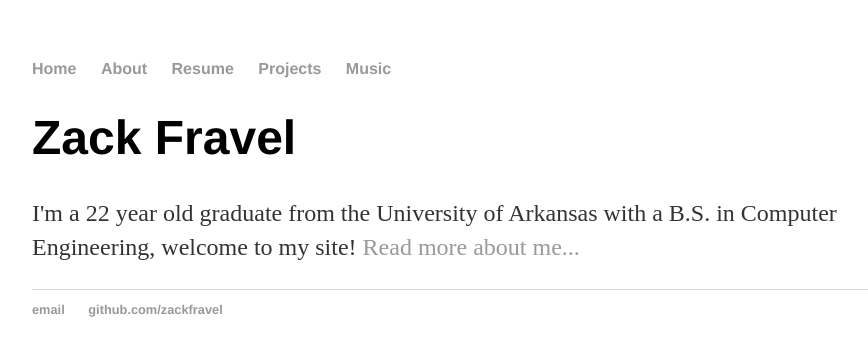
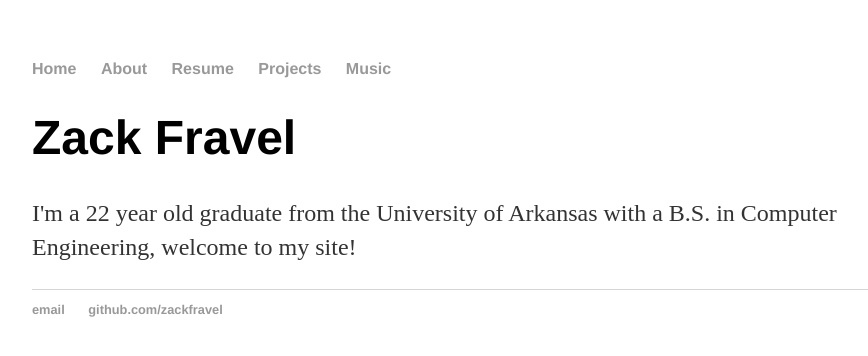
Before and after one commit to zackfravel/zackfravel.github.io, a Jekyll site: the page built from index.html, in a window 1280 px wide. Shown: the top 356 px of the page, without its empty margins (160-1028 px from the left). Built offline with Jekyll 4.4.1, drawn with Linux system fonts in a browser that asks for light colours.

Commit message:
Update index.html

```diff
--- a/index.html
+++ b/index.html
@@ -4,5 +4,5 @@ title: Zack Fravel
 ---
 <div class="blurb">
 	<h1>Zack Fravel</h1>
-	<p>I'm a 22 year old graduate from the University of Arkansas with a B.S. in Computer Engineering, welcome to my site! <a href="/about">Read more about me...</a></p>
+	<p>I'm a 22 year old graduate from the University of Arkansas with a B.S. in Computer Engineering, welcome to my site!</p>
 </div><!-- /.blurb -->
```
